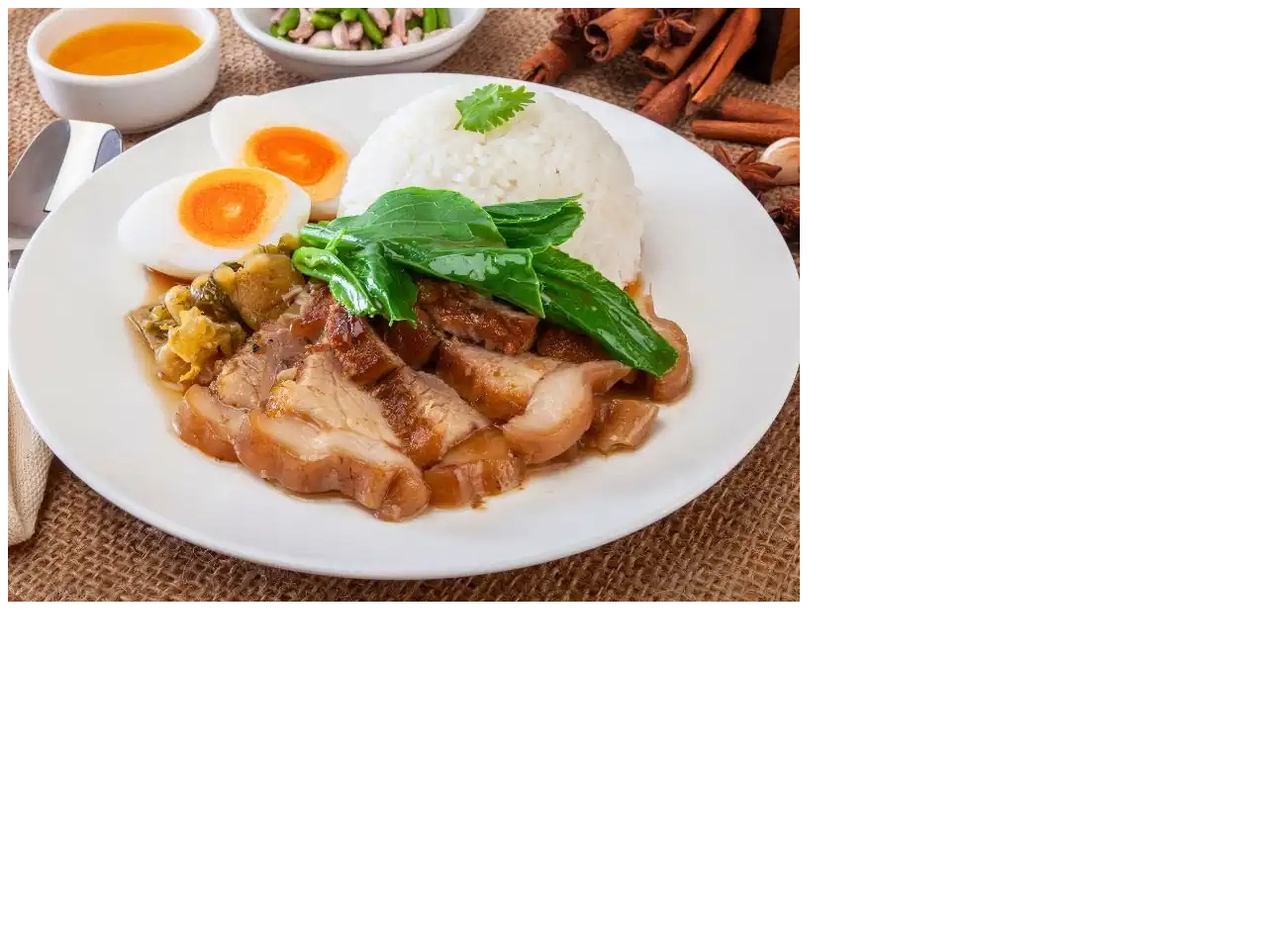
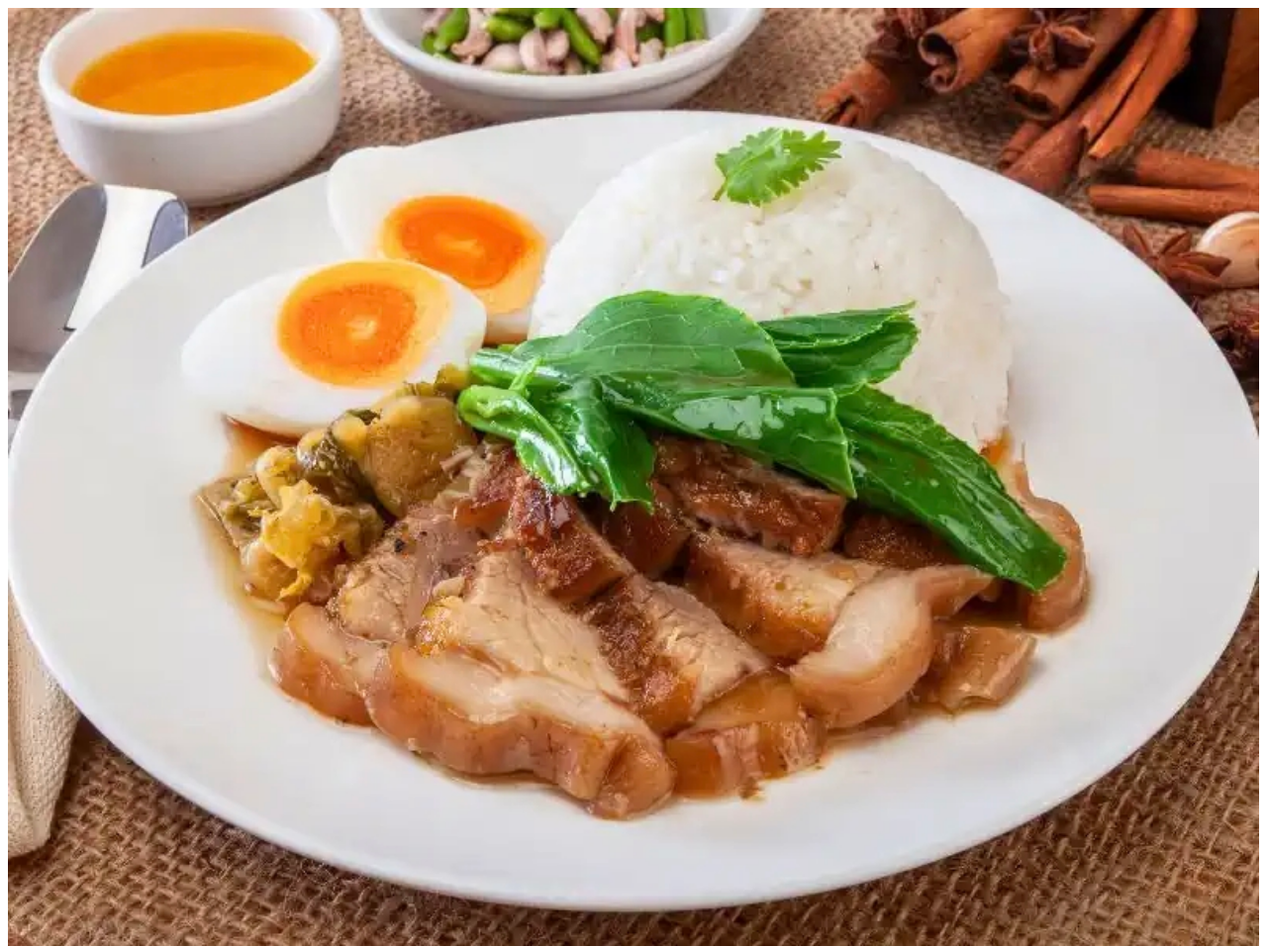
Before and after one commit to 1TestGame1/khamoo, a plain HTML site: page index.html in a window 1280 px wide. Shown: the whole page at 99% size. Before the commit the page ends 800 px from the top, so only its background shows below. Drawn offline with Linux system fonts and the light colour scheme.

Commit message:
Center image within a div for better layout

```diff
--- a/index.html
+++ b/index.html
@@ -1,6 +1,8 @@
 <!DOCTYPE html>
 <html>
 <body>
-  <img src="khamoo.png" style="width= '100 vw', height = 'auto', justify-content = 'center', align-items = 'center', display = 'flex'">
+  <div style="display:flex; justify-content:center; align-items:center;">
+    <img src="khamoo.png" style="width:100vw; height:auto;">
+  </div>
 </body>
 </html>
```
